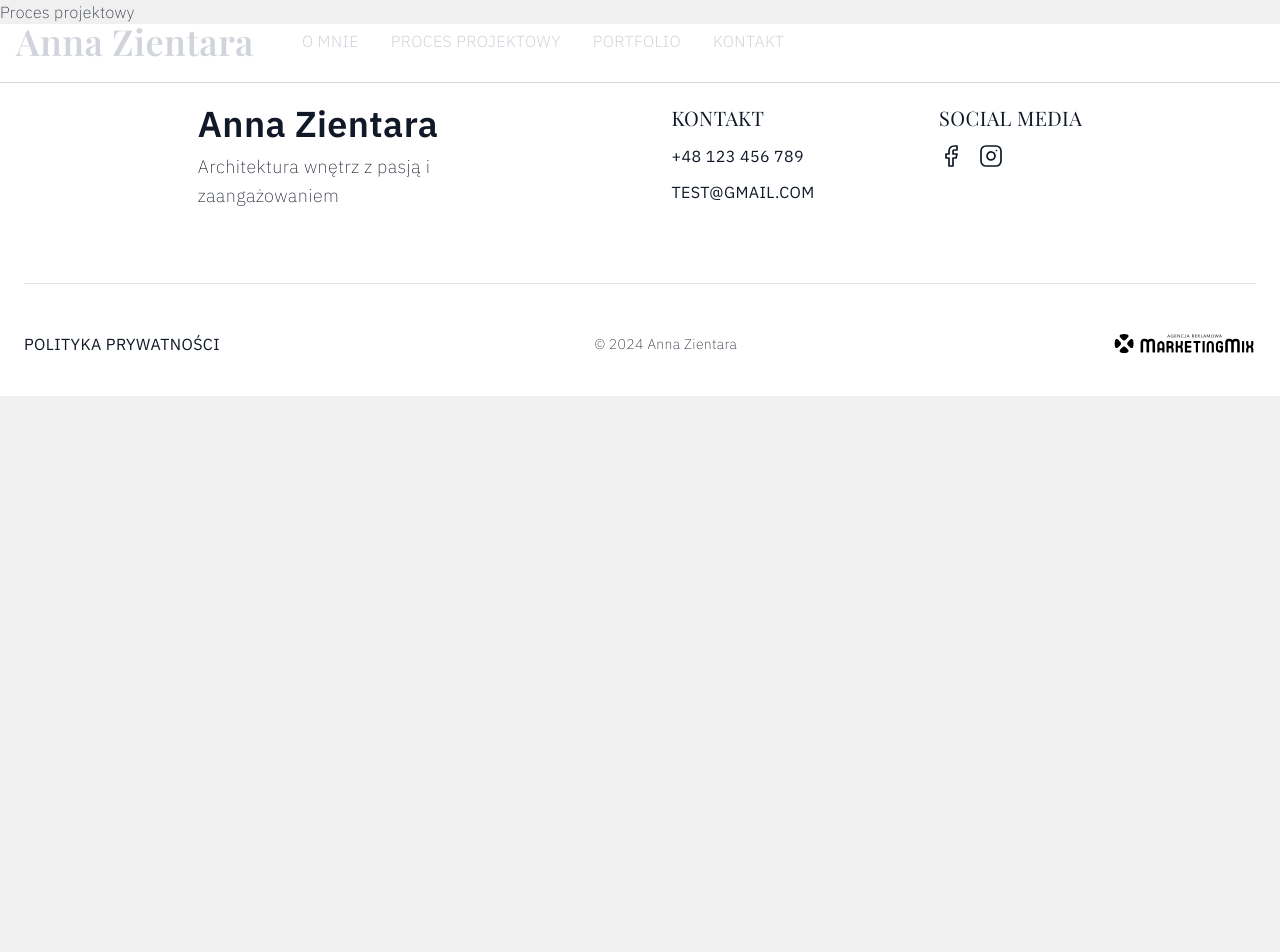
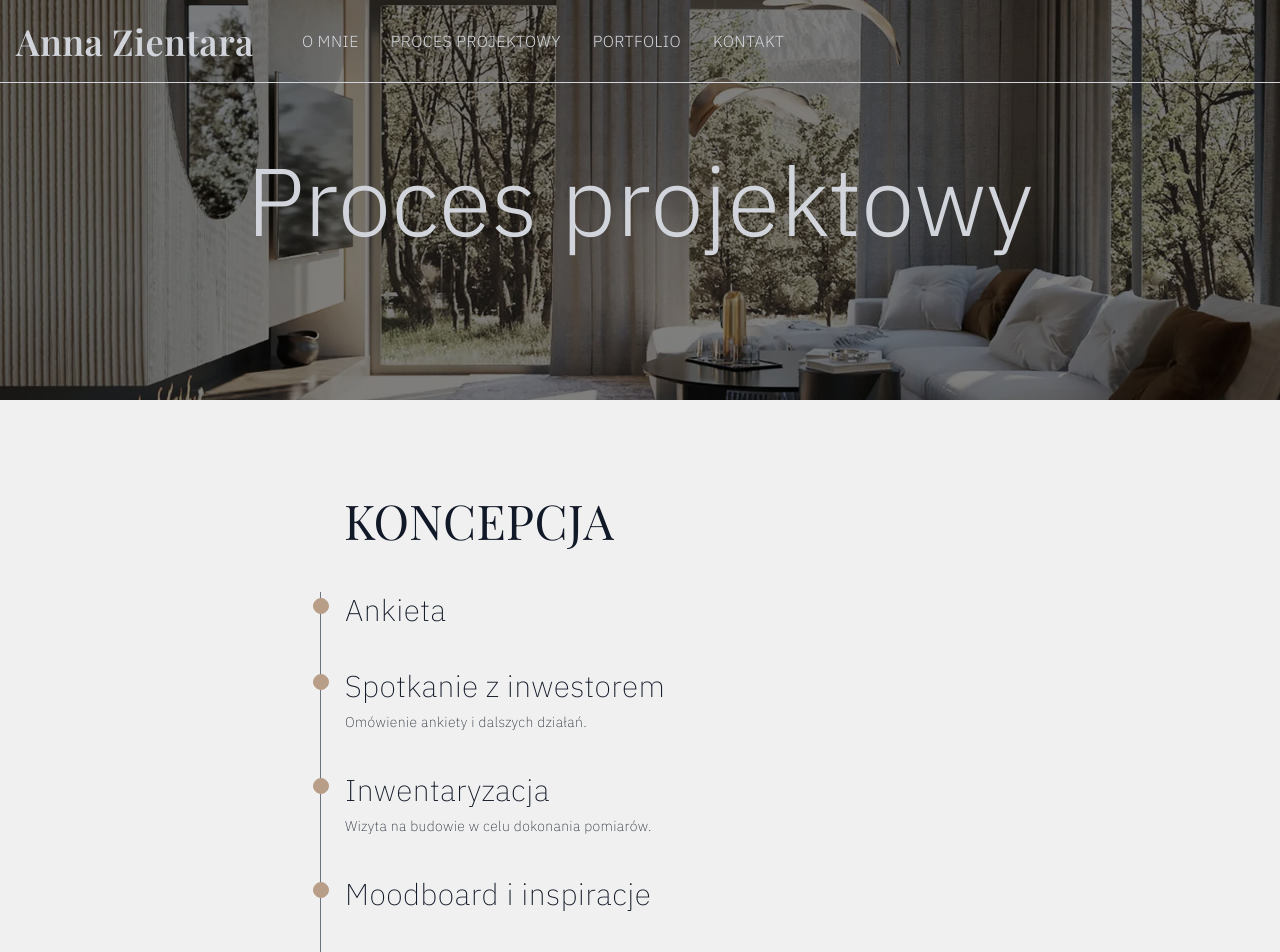
Before and after one commit to marekgacekdev45/anna-zientara-portfolio, a Next.js app: page /process in a window 1280 px wide. Shown: the top 952 px of the page. Before the commit the page ends 800 px from the top, so only its background shows below. Built offline with nearby package versions, Linux system fonts and the light colour scheme.

Commit message:
create process page

```diff
--- a/app/(root)/process/page.tsx
+++ b/app/(root)/process/page.tsx
@@ -1,9 +1,98 @@
-import React from 'react'
+import type { Metadata } from 'next'
 
-const Page = () => {
-  return (
-    <div>Proces projektowy</div>
-  )
+import TimelineItem from '@/components/timeline-item'
+import Timeline from '@/components/timeline'
+import Hero from '@/components/hero'
+
+import HeroImage from '@/public/proces-hero.webp'
+
+const conceptionList = [
+	{
+		title: 'Ankieta',
+	},
+	{
+		title: 'Spotkanie z inwestorem',
+		text: 'Omówienie ankiety i dalszych działań.',
+	},
+	{
+		title: 'Inwentaryzacja',
+		text: 'Wizyta na budowie w celu dokonania pomiarów.',
+	},
+	{
+		title: 'Moodboard i inspiracje',
+	},
+	{
+		title: 'Wstępny układ funkcjonalny',
+		text: 'Pierwsza propozycja układu na podstawie ankiety i wcześniejszych ustaleń.',
+	},
+	{
+		title: 'Spotkanie podsumowujące',
+	},
+]
+
+const projectList = [
+	{ title: 'Zatwierdzenie układu funkcjonalnego', text: 'Prezentacja od dwóch do trzech propozycji' },
+	{ title: 'Elementy wyposażenia', text: 'Przedstawienie różnych propozycji i omówienie.' },
+	{ title: 'Materiały wykończeniowe', text: 'Przedstawienie różnych propozycji i omówienie.' },
+	{
+		title: 'Wizualizacje',
+		text: 'Prezentacja wizualizacji wykonanych na podstawie wybranego układu, elementów wyposażenia oraz materiałów.',
+	},
+]
+
+const documentationList = [
+	{ title: 'Szczegółowy układ funkcjonalnt', text: 'Wytyczne wykonawcze na zatwierdzony układ funkcjonalny.' },
+	{ title: 'Dokumentacja przyłączy', text: 'Wytyczne wykonawcze przyłączy elektrycznych.' },
+	{ title: 'Kłady ścian', text: 'Wytyczne wykonawcze.' },
+	{
+		title: 'Lista produktowa',
+		text: 'Przekazanie pełnej listy wyposażenia wnętrza - lista elektroniczna do wglądy i edycji inwestora..',
+	},
+]
+
+export const metadata: Metadata = {
+	title: 'Proces projektowy',
+	description:
+		'Poznaj mój proces projektowy – od koncepcji po nadzór autorski. Oferuję kompleksowe usługi, które łączą estetykę z funkcjonalnością, aby stworzyć wnętrza dopasowane do Twoich potrzeb.',
 }
 
-export default Page
+export default function Process() {
+	return (
+		<>
+			<Hero image={HeroImage} title='Proces projektowy' />
+
+			<main>
+				<section className='section py-12 sm:py-24'>
+					<div className='wrapper flex flex-col  gap-16 justify-center items-start !max-w-screen-md'>
+						<div className='space-y-12'>
+							<h2 className='font-heading text-3xl xs:text-5xl ml-6 uppercase '>Koncepcja</h2>
+							<Timeline>
+								{conceptionList.map((item, index) => (
+									<TimelineItem key={index} title={item.title} text={item.text} />
+								))}
+							</Timeline>
+						</div>
+
+						<div className='space-y-12'>
+							<h2 className='font-heading text-3xl xs:text-5xl ml-6 uppercase '>Projekty</h2>
+							<Timeline>
+								{projectList.map((item, index) => (
+									<TimelineItem key={index} title={item.title} text={item.text} />
+								))}
+							</Timeline>
+						</div>
+
+						<div className='space-y-12'>
+							<h2 className='font-heading text-3xl xs:text-5xl ml-6 uppercase '>Dokumentacja</h2>
+							<Timeline>
+								{documentationList.map((item, index) => (
+									<TimelineItem key={index} title={item.title} text={item.text} />
+								))}
+							</Timeline>
+						</div>
+					</div>
+				</section>
+			</main>
+		</>
+	)
+}
--- /dev/null
+++ b/components/hero.tsx
@@ -0,0 +1,25 @@
+import Image, { StaticImageData } from 'next/image'
+
+const Hero = (props: { title: string; image: StaticImageData | string }) => {
+	const { title, image } = props
+
+	return (
+		<section className={`w-full h-[50vh] flex justify-center items-center text-center relative`}>
+			<h1 className='text-5xl xs:text-7xl sm:text-8xl font-light z-10 text-gray-300'>{title}</h1>
+
+			<Image
+				src={image}
+				alt='Projekt w wykonaniu Anna Zientara'
+				layout='fill'
+				objectFit='cover'
+				quality={70}
+				priority
+				className='object-cover absolute inset-0 -z-10'
+			/>
+
+			<div className='absolute inset-0 bg-black opacity-50'></div>
+		</section>
+	)
+}
+
+export default Hero
--- a/components/home/contact.tsx
+++ b/components/home/contact.tsx
@@ -1,12 +1,12 @@
 
 import Link from 'next/link'
-// import Image from 'next/image'
+import Image from 'next/image'
 
 
 import BaseLink from '@/components/base-link'
 import { socials } from '@/app/utils/socials'
 
-// import DummyImage from '@/public/assets/kontakt.webp'
+import ContactImage from '@/public/kontakt.webp'
 
 
 
@@ -66,12 +66,17 @@ const Contact = () => {
 				</div>
 
 				<div className='flex justify-start items-center'>
-					{/* <Image
-						src={DummyImage}
-						alt='hero'
-						className='aspect-square max-h-[550px] shadow-2xl shadow-gray-700'
-						loading='lazy'
-					/> */}
+				<Image
+						src={ContactImage}
+						alt='wizualizacja wystroju wnętrza wykonana przez Anna Zientara'
+
+						placeholder='blur'
+						className=' aspect-square w-full object-cover'
+
+						width={600}
+						height={600}
+						quality={90}
+					/>
 				</div>
 			</div>
 		</section>
--- /dev/null
+++ b/components/timeline-item.tsx
@@ -0,0 +1,17 @@
+
+
+const TimelineItem = (props:{title:string,text?:string}) => {
+
+    const {title,text} = props
+
+  return (
+    <li className='mb-10 ms-6 space-y-2'>
+    <div className='absolute w-4 h-4  rounded-full mt-1.5 -start-2 border border-[#b99e87]  bg-[#b99e87]'></div>
+
+    <h2 className='text-3xl'>{title}</h2>
+    {props.title && <p className="text !text-sm">{text}</p>}
+</li>
+  )
+}
+
+export default TimelineItem
--- /dev/null
+++ b/components/timeline.tsx
@@ -0,0 +1,9 @@
+const Timeline = (props: { children: React.ReactNode }) => {
+	return (
+		<ol className='relative border-s border-gray-500 '>
+			{props.children}
+		</ol>
+	)
+}
+
+export default Timeline
```
